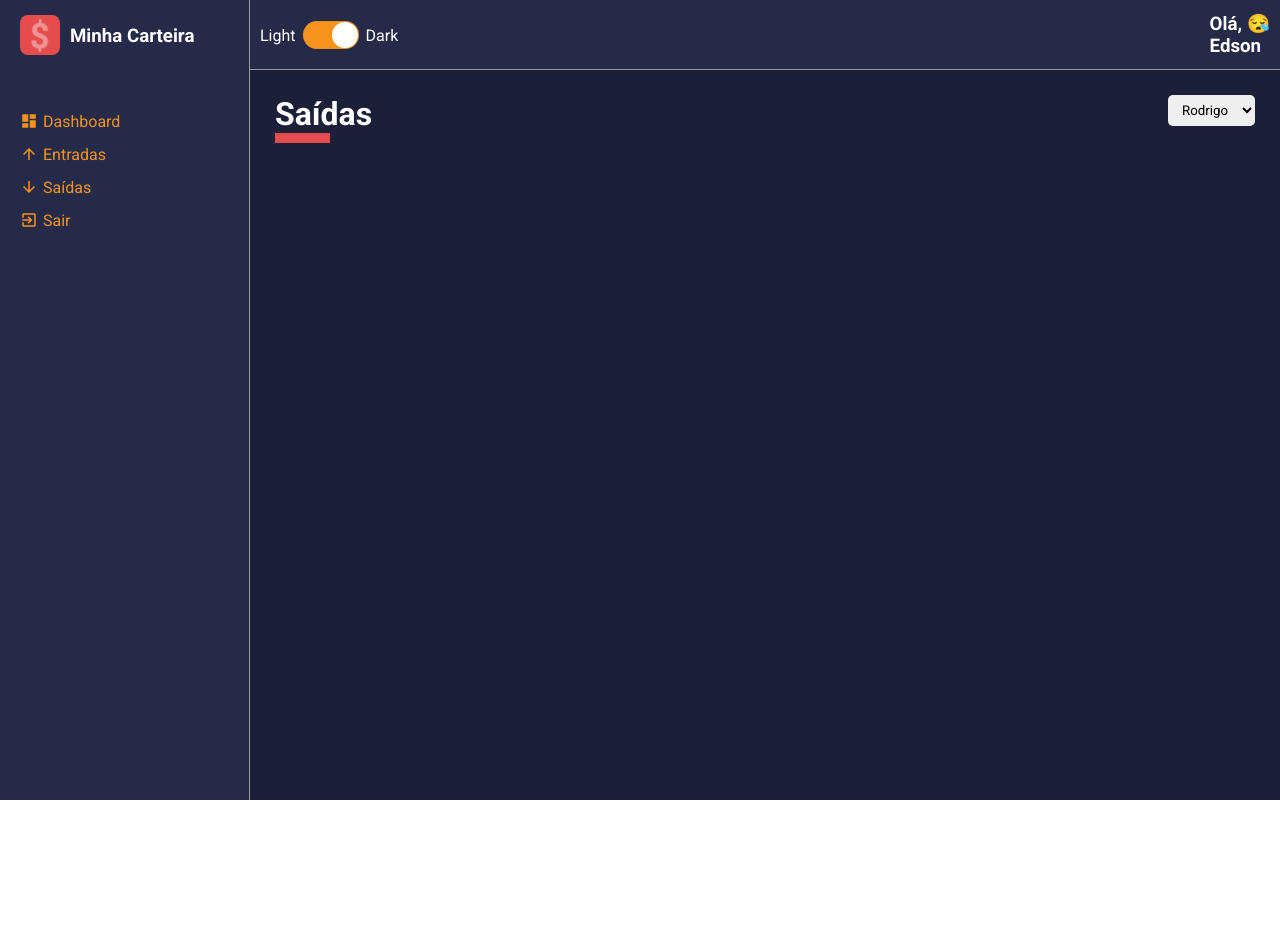
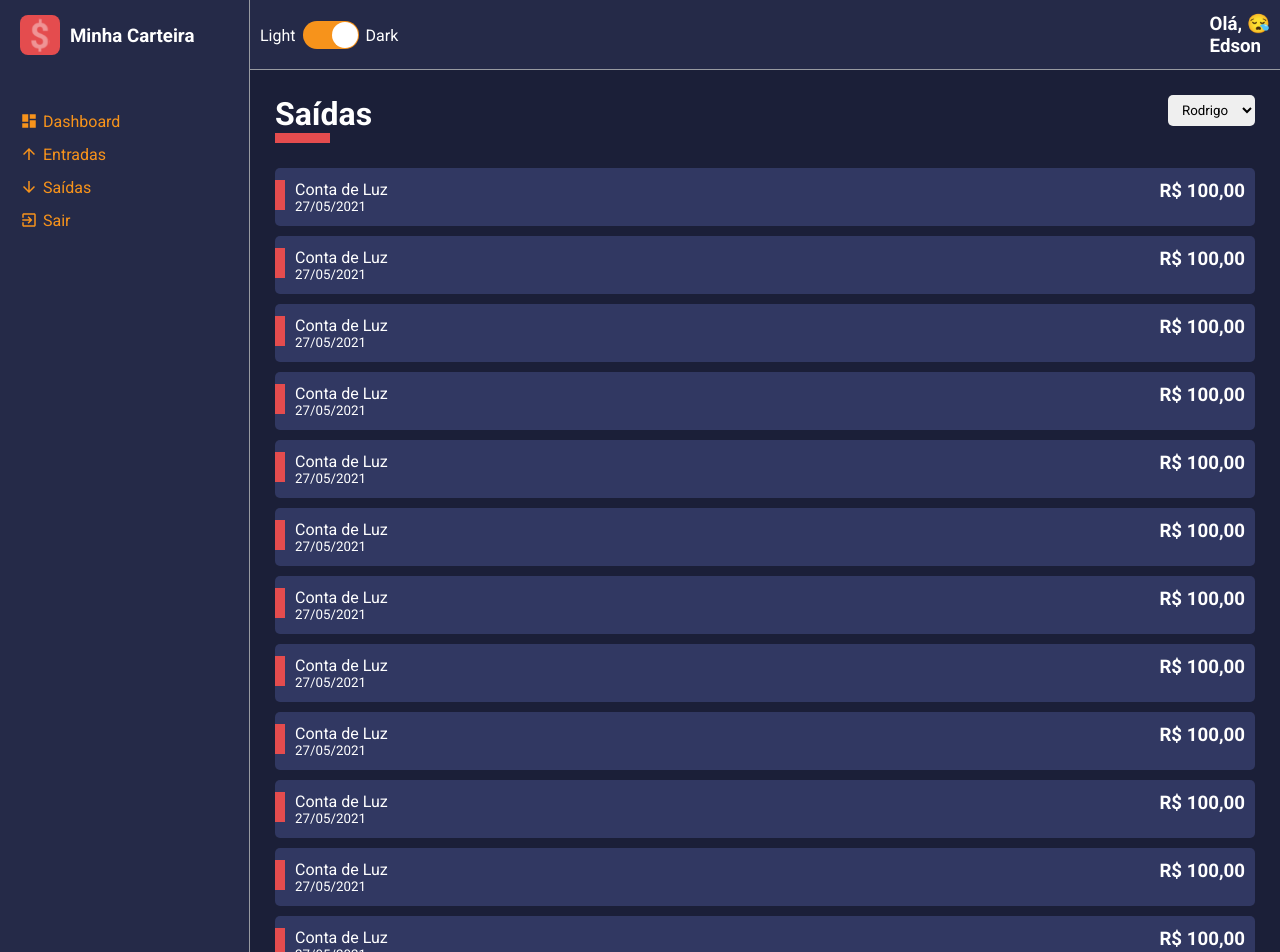
Before and after one commit to mueledson/MinhaCarteira, a React (Vite) app: page / in a window 1280 px wide. Shown: the top 952 px of the page. Before the commit the page ends 800 px from the top, so only its background shows below. Built offline with nearby package versions, Linux system fonts and the light colour scheme.

Commit message:
Os itens da lista estão funcionand

```diff
--- /dev/null
+++ b/src/components/HistoryFinanceCard/index.tsx
@@ -0,0 +1,30 @@
+import { Container, Tag } from "./styles";
+
+interface IHistoryFinanceCardProps {
+    cardColor: string
+    tagColor: string
+    title: string
+    subtitle: string
+    amount: string
+}
+
+const HistoryFinanceCard: React.FC<IHistoryFinanceCardProps> = ({
+    cardColor,
+    tagColor,
+    title,
+    subtitle,
+    amount
+}) =>{
+    return(
+        <Container color={cardColor}>
+            <Tag color={tagColor} />
+            <div>
+                <span>{title}</span>
+                <small>{subtitle}</small>
+            </div>
+            <h3>{amount}</h3>
+        </Container>
+    )
+}
+
+export default HistoryFinanceCard
--- /dev/null
+++ b/src/components/HistoryFinanceCard/styles.ts
@@ -0,0 +1,52 @@
+import { styled } from "styled-components";
+
+interface IContainerProps {
+  color: string;
+}
+
+interface ITagProps {
+  color: string;
+}
+
+
+export const Container = styled.li<IContainerProps>`
+    background-color: ${props => props.color};
+
+    list-style: none;
+    border-radius: 5px;
+
+    margin: 10px 0;
+    padding: 12px 10px;
+
+    display: flex;
+    align-content: center;
+    justify-content: space-between;
+
+    cursor: pointer;
+    transition: all .3s ease;
+
+    position: relative;
+
+    &:hover {
+        opacity: .7;
+        transform: translateX(10px);
+    }
+
+    > div {
+        display: flex;
+        flex-direction: column;
+        justify-content: space-between;
+        padding-left: 10px;
+    }
+
+`;
+
+export const Tag = styled.div<ITagProps>`
+    width: 10px;
+    height: 30px;
+
+    background-color: ${props => props.color};
+
+    position: absolute;
+    left: 0;
+`;
--- a/src/pages/List/index.tsx
+++ b/src/pages/List/index.tsx
@@ -1,9 +1,10 @@
 import React from "react";
 
-import { Container } from "./styles";
+import { Container, Content } from "./styles";
 
 import ContentHeader from "../../components/ContentHeader";
 import SelectInput from "../../components/SelectInput";
+import HistoryFinanceCard from "../../components/HistoryFinanceCard";
 
 const List: React.FC = () => {
     const options = [
@@ -17,6 +18,100 @@
             <ContentHeader title="Saídas" lineColor="#E44C4E">
                 <SelectInput options={options}/>
             </ContentHeader>
+
+            <Content>
+                <HistoryFinanceCard
+                    cardColor="#313862"
+                    tagColor="#E44C4E"
+                    title="Conta de Luz"
+                    subtitle="27/05/2021"
+                    amount="R$ 100,00"
+                />
+                <HistoryFinanceCard
+                    cardColor="#313862"
+                    tagColor="#E44C4E"
+                    title="Conta de Luz"
+                    subtitle="27/05/2021"
+                    amount="R$ 100,00"
+                />
+                <HistoryFinanceCard
+                    cardColor="#313862"
+                    tagColor="#E44C4E"
+                    title="Conta de Luz"
+                    subtitle="27/05/2021"
+                    amount="R$ 100,00"
+                />
+                <HistoryFinanceCard
+                    cardColor="#313862"
+                    tagColor="#E44C4E"
+                    title="Conta de Luz"
+                    subtitle="27/05/2021"
+                    amount="R$ 100,00"
+                />
+                <HistoryFinanceCard
+                    cardColor="#313862"
+                    tagColor="#E44C4E"
+                    title="Conta de Luz"
+                    subtitle="27/05/2021"
+                    amount="R$ 100,00"
+                />
+                <HistoryFinanceCard
+                    cardColor="#313862"
+                    tagColor="#E44C4E"
+                    title="Conta de Luz"
+                    subtitle="27/05/2021"
+                    amount="R$ 100,00"
+                />
+                <HistoryFinanceCard
+                    cardColor="#313862"
+                    tagColor="#E44C4E"
+                    title="Conta de Luz"
+                    subtitle="27/05/2021"
+                    amount="R$ 100,00"
+                />
+                <HistoryFinanceCard
+                    cardColor="#313862"
+                    tagColor="#E44C4E"
+                    title="Conta de Luz"
+                    subtitle="27/05/2021"
+                    amount="R$ 100,00"
+                />
+                <HistoryFinanceCard
+                    cardColor="#313862"
+                    tagColor="#E44C4E"
+                    title="Conta de Luz"
+                    subtitle="27/05/2021"
+                    amount="R$ 100,00"
+                />
+                <HistoryFinanceCard
+                    cardColor="#313862"
+                    tagColor="#E44C4E"
+                    title="Conta de Luz"
+                    subtitle="27/05/2021"
+                    amount="R$ 100,00"
+                />
+                <HistoryFinanceCard
+                    cardColor="#313862"
+                    tagColor="#E44C4E"
+                    title="Conta de Luz"
+                    subtitle="27/05/2021"
+                    amount="R$ 100,00"
+                />
+                <HistoryFinanceCard
+                    cardColor="#313862"
+                    tagColor="#E44C4E"
+                    title="Conta de Luz"
+                    subtitle="27/05/2021"
+                    amount="R$ 100,00"
+                />
+                <HistoryFinanceCard
+                    cardColor="#313862"
+                    tagColor="#E44C4E"
+                    title="Conta de Luz"
+                    subtitle="27/05/2021"
+                    amount="R$ 100,00"
+                />
+            </Content>
         </Container>
     )
 }
--- a/src/pages/List/styles.ts
+++ b/src/pages/List/styles.ts
@@ -1,3 +1,5 @@
 import { styled } from "styled-components";
 
 export const Container = styled.div``
+
+export const Content = styled.div``
```
